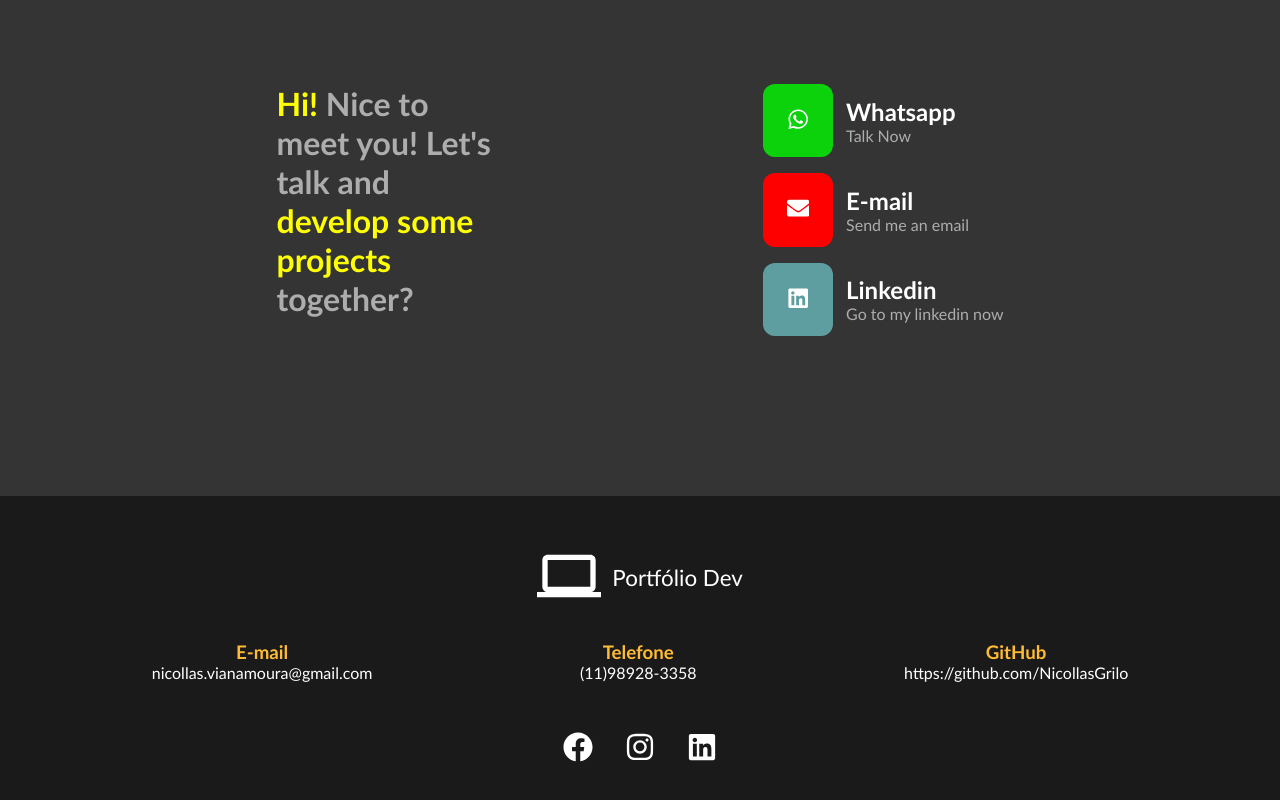
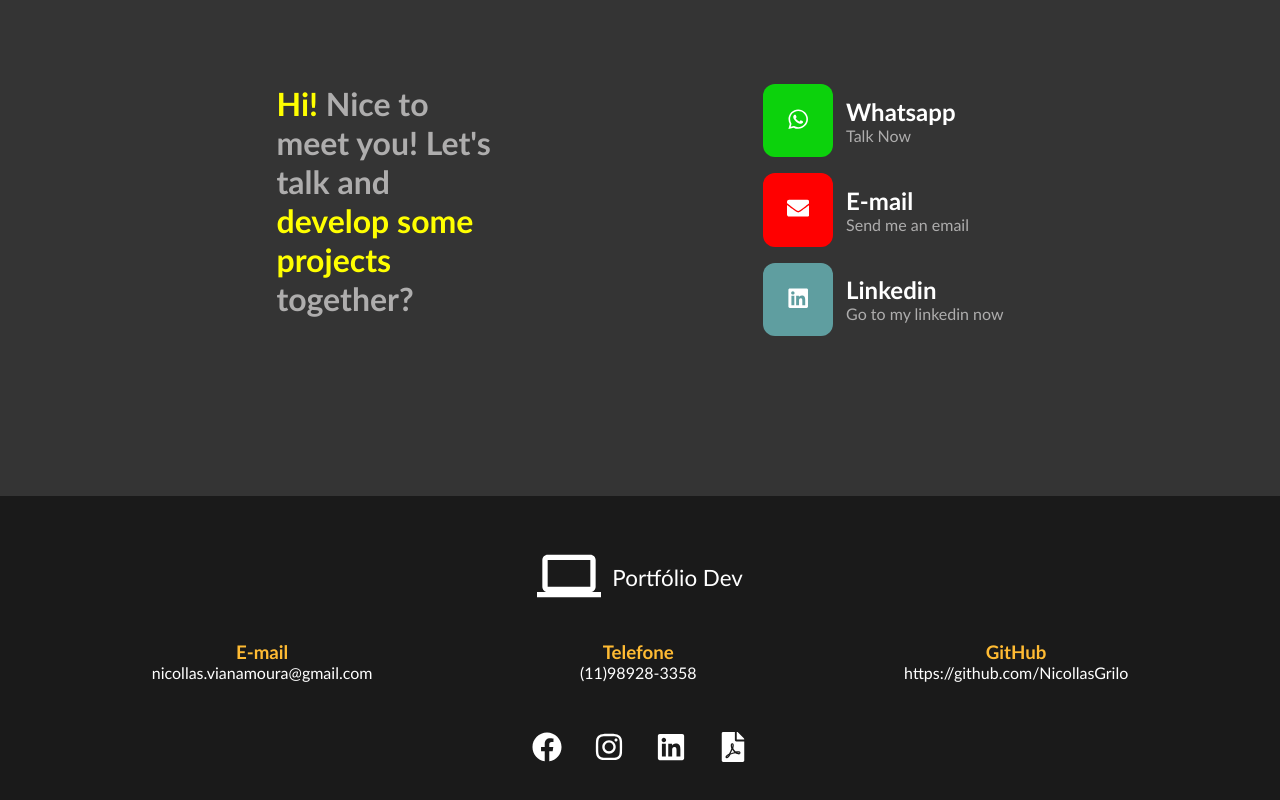
Before and after one commit to NicollasGrilo/portfolio, a React (Create React App) app: page / in a window 1280 px wide. Shown: the part 1573-2373 px from the top of the page. Built offline with nearby package versions, Linux system fonts and the light colour scheme; the HTML template or start-up script is replaced by a standard one.

Commit message:
feat: adding pdf file on footer

```diff
--- a/src/components/layout/Footer.js
+++ b/src/components/layout/Footer.js
@@ -1,5 +1,5 @@
 import { MdComputer } from 'react-icons/md'
-import { FaFacebook, FaInstagram, FaLinkedin } from 'react-icons/fa'
+import { FaFacebook, FaInstagram, FaLinkedin, FaFilePdf } from 'react-icons/fa'
 import { Link } from 'react-router-dom'
 import styles from './Footer.module.css'
 
@@ -30,6 +30,7 @@ function Footer() {
                 <li className={styles.link}><a href='https://facebook.com/NicollasGrilo'><FaFacebook /></a></li>
                 <li className={styles.link}><a href='https://instagram.com/ngrilooo'><FaInstagram /></a></li>
                 <li className={styles.link}><a href='https://linkedin.com/in/nicollas-viana'><FaLinkedin /></a></li>
+                <li className={styles.link}><a href='https://drive.google.com/file/d/1Lteh2SCY1YEL19x5bbmOin9E3dmDvQWf/view?usp=drive_link'><FaFilePdf /></a></li>
             </ul>
         </footer>
     )
```
